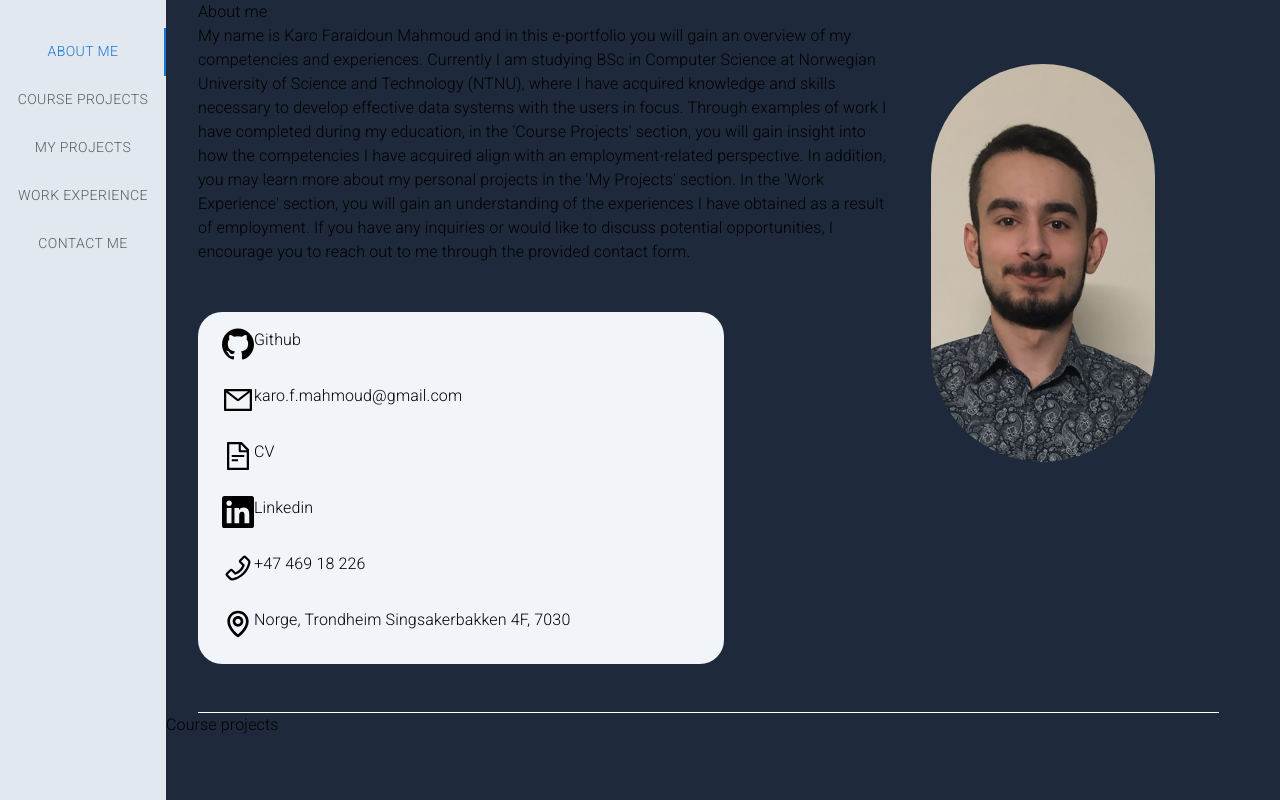
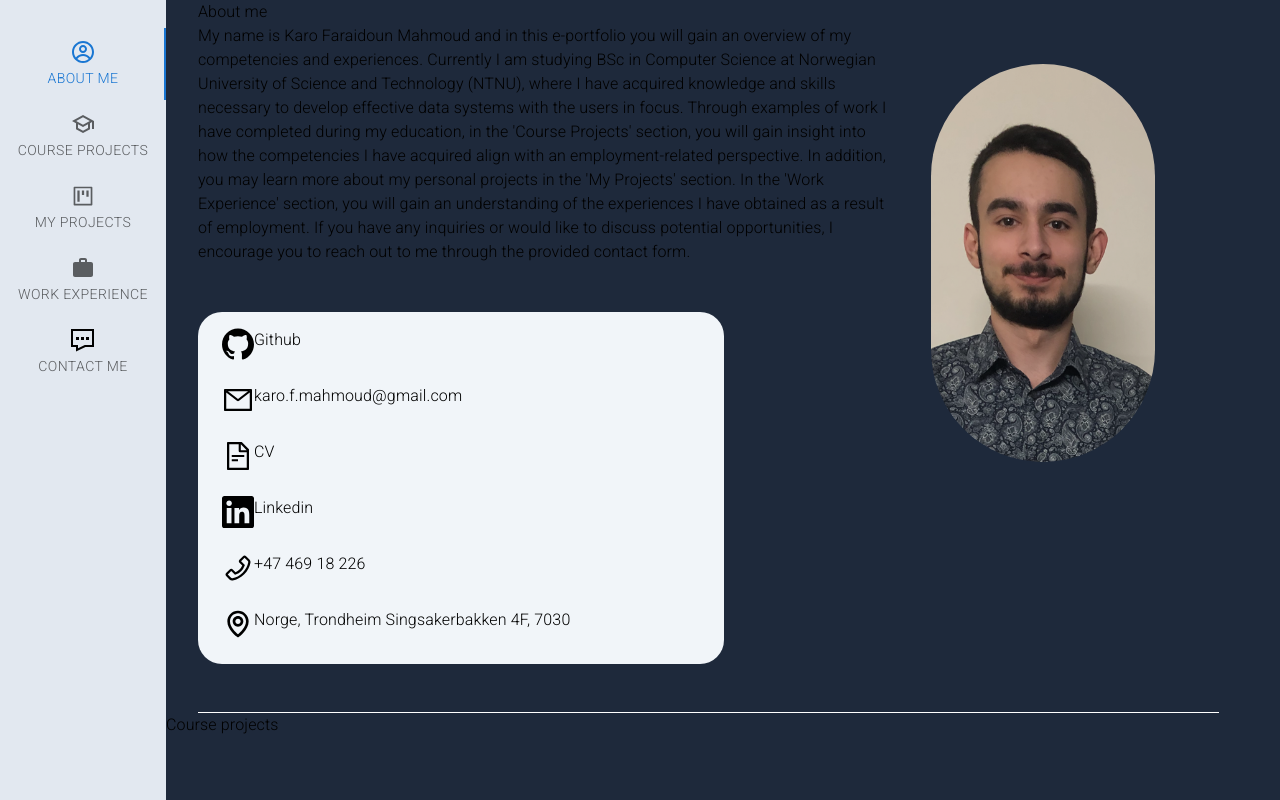
Before and after one commit to karofmah/my-eportfolio, a Next.js app: page / in a window 1280 px wide. Shown: the top 800 px of the page. Built offline with nearby package versions, Linux system fonts and the light colour scheme.

Commit message:
Added icons to sidebar

```diff
--- a/app/components/MainProject.tsx
+++ b/app/components/MainProject.tsx
@@ -10,7 +10,7 @@ export default function MainProject(props:any){
     <>
 
     {innerWidth>=1024 ?
-    <Carousel duration={1000} navButtonsAlwaysVisible={true} navButtonsProps={{
+    <Carousel duration={1000} autoPlay={false} navButtonsAlwaysVisible={true} navButtonsProps={{
       style: {
         backgroundColor:"unset"
     }
--- a/app/components/Project.tsx
+++ b/app/components/Project.tsx
@@ -44,7 +44,7 @@ export default function Project(props:any){
 
          <Carousel
 
-         className="self-center w-11/12 w-full md:w-3/5"
+         className="self-center  w-full md:w-3/5"
          duration={1000} navButtonsAlwaysVisible={true} navButtonsProps={{
           style: {
             backgroundColor:"unset"
--- a/app/components/SideBar.tsx
+++ b/app/components/SideBar.tsx
@@ -2,7 +2,10 @@ import * as React from 'react';
 import Tabs from '@mui/material/Tabs';
 import Tab from '@mui/material/Tab';
 import {useEffect} from 'react'
-
+import {CgProfile} from "react-icons/cg"
+import {GrContact} from 'react-icons/gr'
+import {MdOutlineSchool, MdWork} from 'react-icons/md'
+import {AiOutlineProject} from 'react-icons/ai'
 export default function SideBar(props:any) {
 
   var [value, setValue] = React.useState(0);
@@ -11,8 +14,8 @@ export default function SideBar(props:any) {
 
   var refs:any []=props.tabRefs
 
-  const tabStyle='hover:text-blue-500 mb-16 bg-gradient-to-t hover:from-slate-300 duration-200'
-
+  const tabStyle='hover:text-blue-500 mb-8 bg-gradient-to-t hover:from-slate-300 duration-200'
+  const iconStyle='h-8 w-8 lg:h-6 lg:w-6'
 
     const handleTabClick = (ref:React.RefObject<HTMLDivElement>) => {
       if(ref.current){
@@ -31,13 +34,13 @@ export default function SideBar(props:any) {
 
     if(window.scrollY + window.innerHeight > document.documentElement.scrollHeight-1) {
       setValue(4)
-      } else if(refs[3].current!.getBoundingClientRect().top<=1){
+      } else if(refs[3].current!.getBoundingClientRect().top<=2){
         setValue(3)
-      } else if(refs[2].current!.getBoundingClientRect().top<=1){
+      } else if(refs[2].current!.getBoundingClientRect().top<=2){
         setValue(2)
-      } else if(refs[1].current!.getBoundingClientRect().top<=1){
+      } else if(refs[1].current!.getBoundingClientRect().top<=2){
         setValue(1)
-      } else if(refs[0].current!.getBoundingClientRect().top<=1){
+      } else if(refs[0].current!.getBoundingClientRect().top<=2){
         setValue(0)
       }
 
@@ -50,26 +53,32 @@ export default function SideBar(props:any) {
         orientation="vertical"
         value={value}
         onChange={handleChange}
+        centered
       >
 
-        <Tab label="About me" className={tabStyle}
+        <Tab label={innerWidth>=1024 ? "About me" : "" }  className={tabStyle}
         onClick={()=>handleTabClick(refs[0])}
+        icon= {<CgProfile className={iconStyle} /> }
         />
 
-        <Tab label="Course projects" className={tabStyle}
+        <Tab label={innerWidth>=1024 ? "Course projects" : "" } className={tabStyle}
         onClick={()=>handleTabClick(refs[1])}
+        icon= {<MdOutlineSchool  className={iconStyle} /> }
         />
 
-        <Tab label="My projects" className={tabStyle}
+        <Tab label={innerWidth>=1024 ? "My projects" : "" } className={tabStyle}
         onClick={()=>handleTabClick(refs[2])}
+        icon= {<AiOutlineProject className={iconStyle} /> }
         />
 
-        <Tab label="Work experience" className={tabStyle}
+        <Tab label={innerWidth>=1024 ? "Work experience" : "" } className={tabStyle}
        onClick={()=>handleTabClick(refs[3])}
-        />
+       icon= {<MdWork className={iconStyle} /> }
+       />
 
-        <Tab label="Contact me" className={tabStyle}
+        <Tab label={innerWidth>=1024 ? "Contact me" : "" } className={tabStyle}
         onClick={()=>handleTabClick(refs[4])}
+        icon= {<GrContact className={iconStyle} /> }
         />
 
       </Tabs>
```
